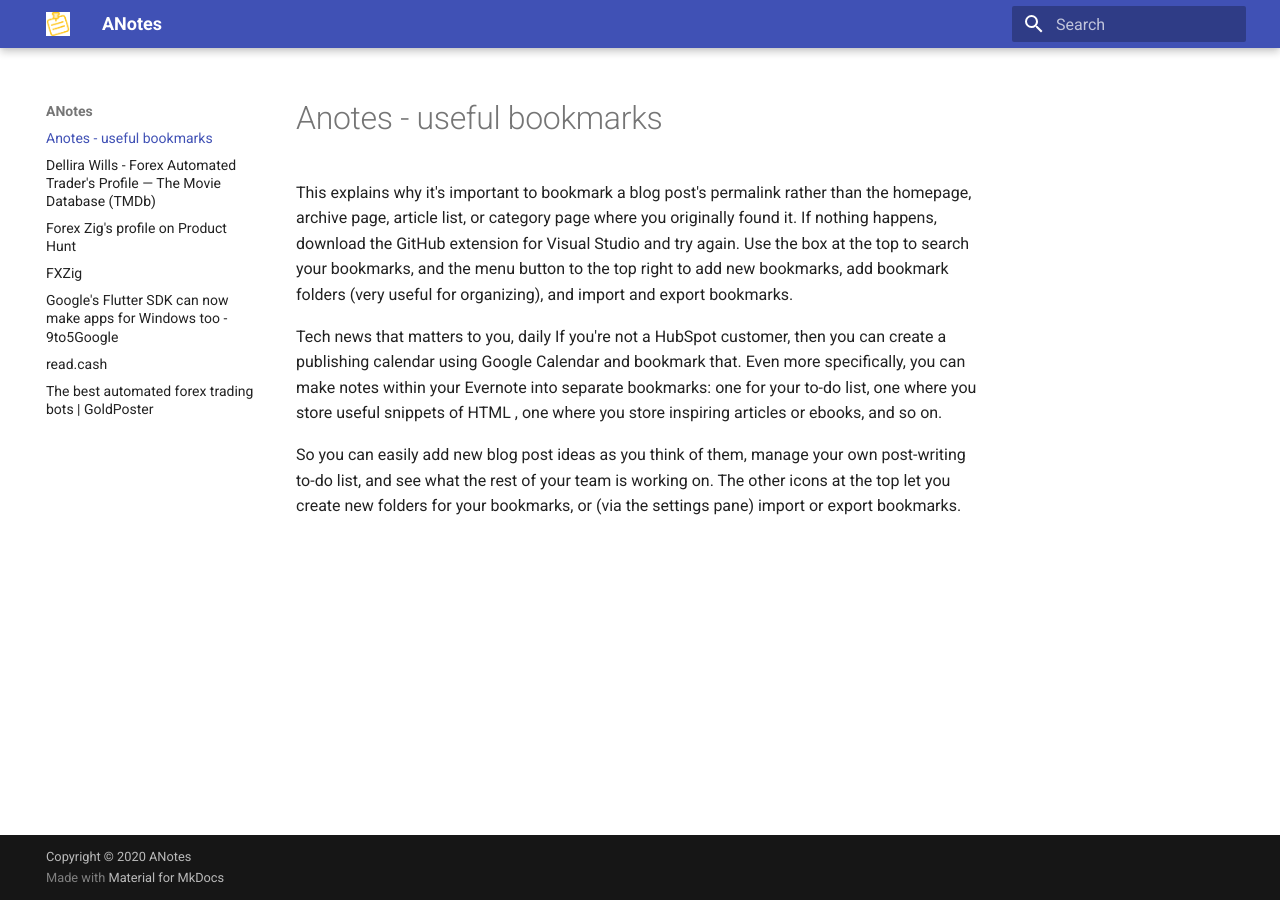
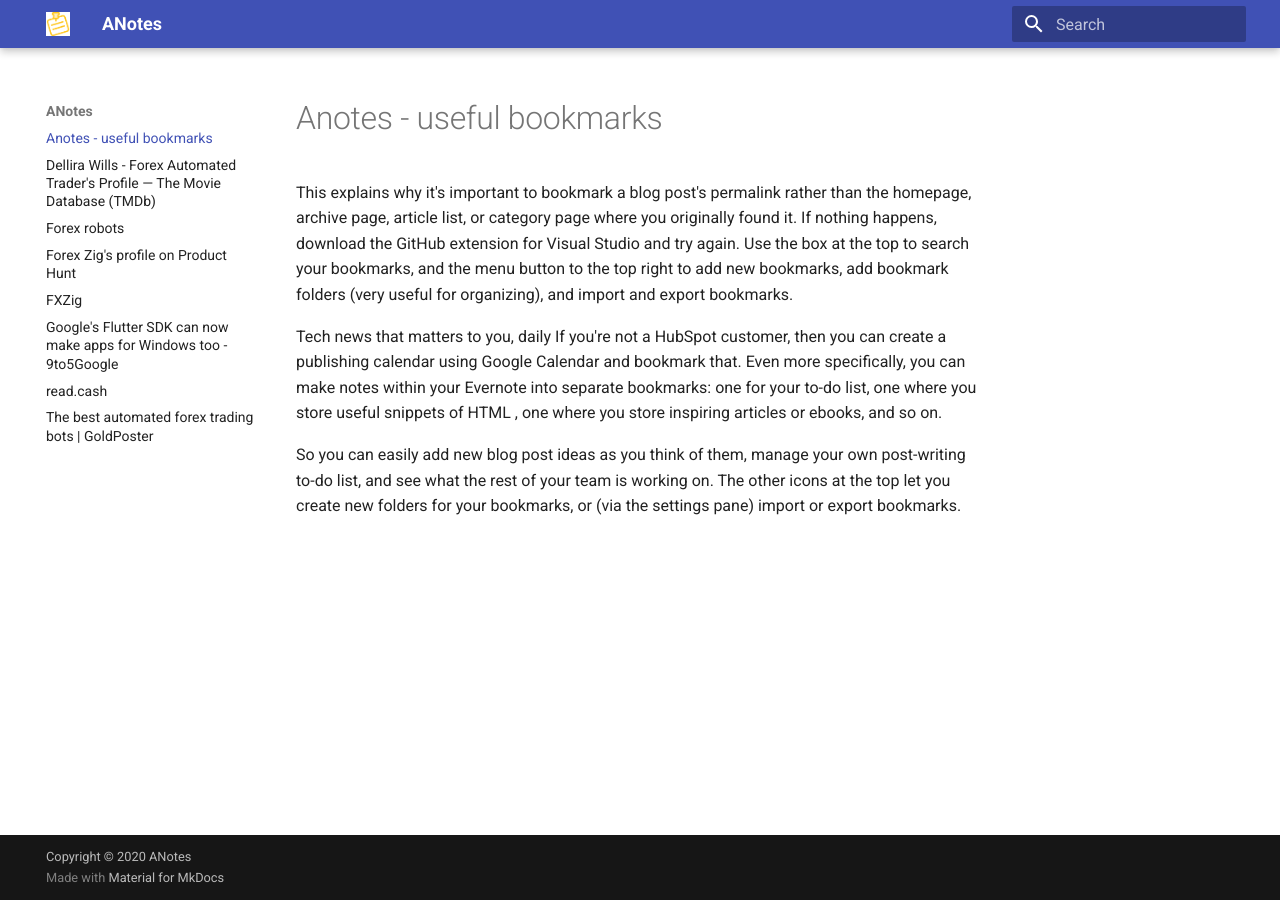
Before and after one commit to ReadTheDcs/anotes, an MkDocs documentation site: the page built from docs/index.md, in a window 1280 px wide. Built offline with MkDocs 1.6.1 and Material for MkDocs 9.7.7, drawn with Linux system fonts in a browser that asks for light colours.

Commit message:
Update and rename .md to forex-robots.md

```diff
--- a/docs/.md
+++ b/docs/forex-robots.md
@@ -1,4 +1,4 @@
-#
+# Forex robots
 
 
 Forex robots can be effective in finding optimum entry and exit points for trades, calculating ideal position sizes, and executing transactions according to the rules in a pre-determined trading plan .
@@ -12,4 +12,5 @@ Automated forex trading systems can be effective tools for determining optimum e
 The robot's algorithm can be based on pre-set parameters or trading strategies and the robot can either be instructed to trade automatically on a trader's behalf or give traders the option to enter the trade manually.
 
 A forex trading robot is a computer program based on a set of forex trading signals that helps determine whether to buy or sell a currency pair at a given point in time.
+
 [https://www.launchora.com/story/how-do-forex-trading-bots-actually-work](https://www.launchora.com/story/how-do-forex-trading-bots-actually-work)
```
